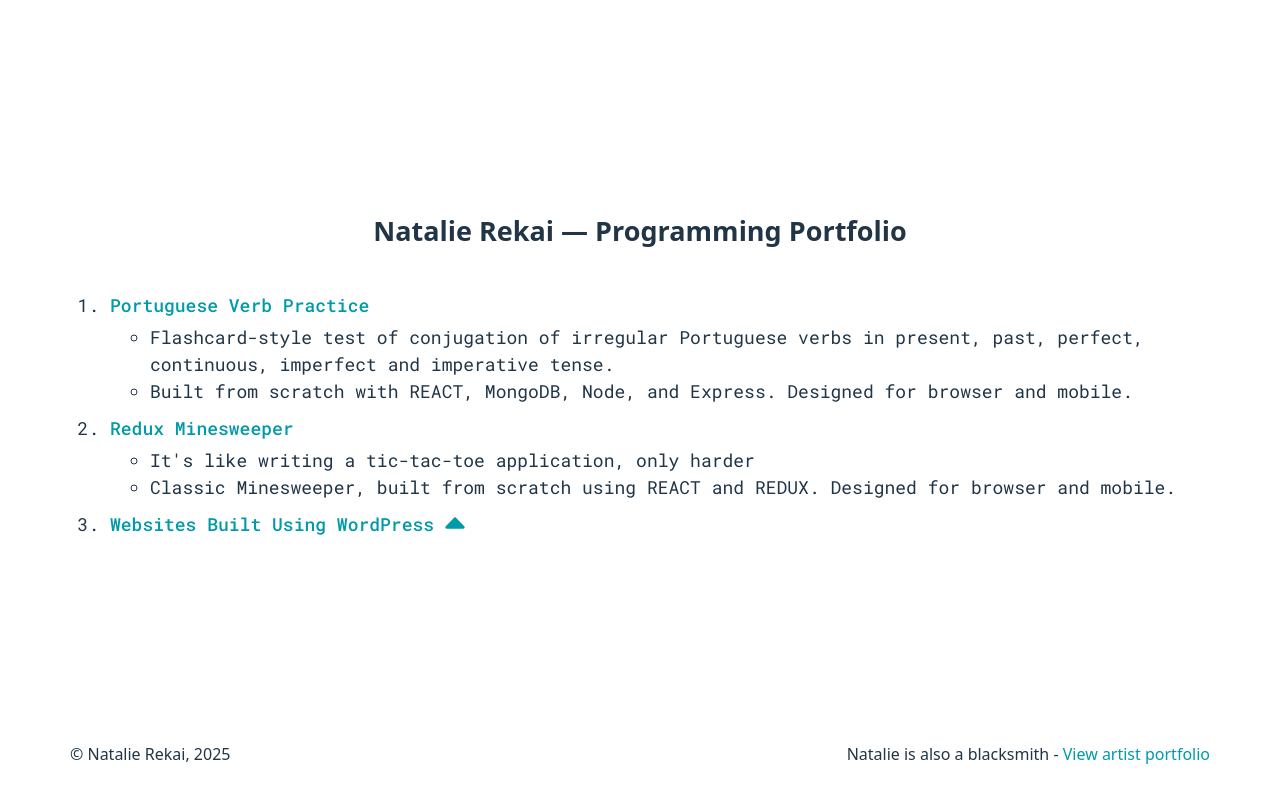
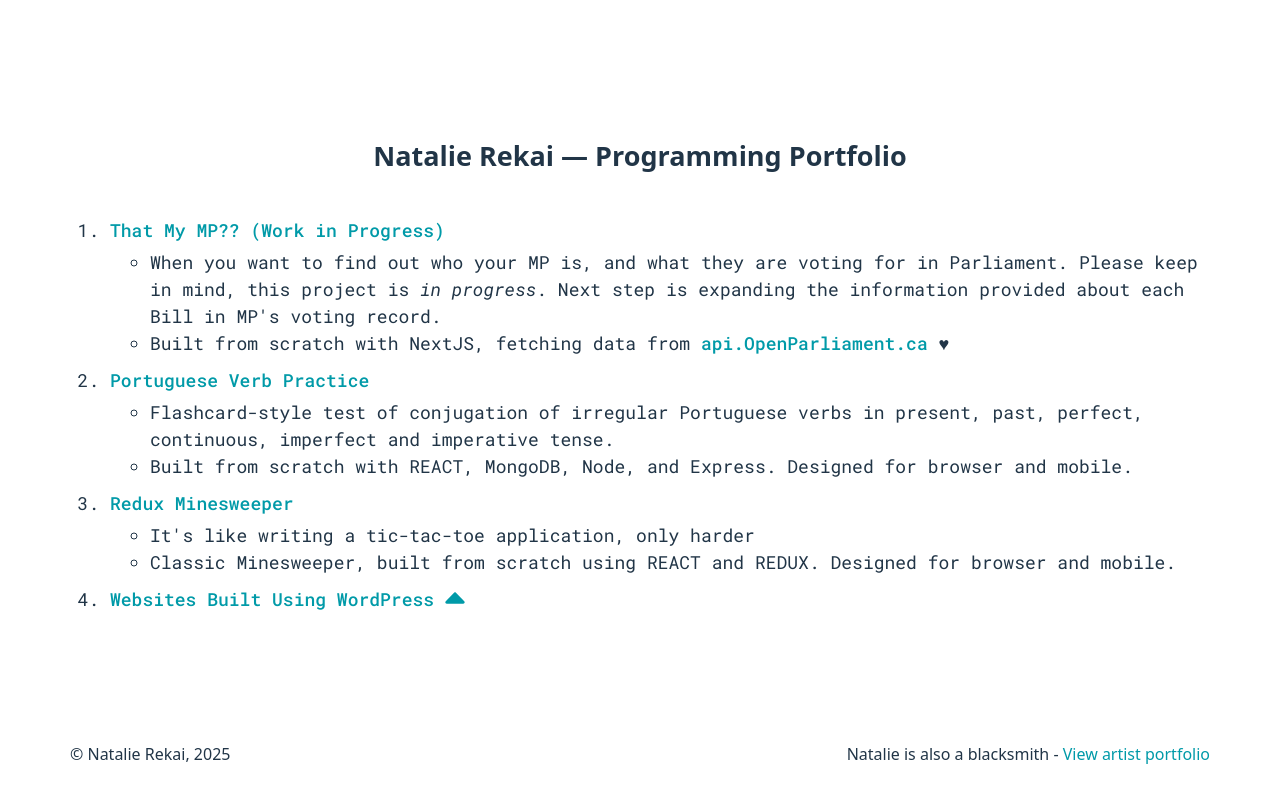
Before and after one commit to arbocobra/arbocobra.github.io, a React (Vite) app: page / in a window 1280 px wide. Built offline with nearby package versions, Linux system fonts and the light colour scheme.

Commit message:
added that my mp

```diff
--- a/src/App.jsx
+++ b/src/App.jsx
@@ -23,6 +23,15 @@ const App = () => {
           <div className='body-container'>
             <h2>Natalie Rekai &mdash; Programming Portfolio</h2>
             <ol>
+               <li>
+                  <a target='_blank' href='https://verb-application-client.vercel.app/'>That My MP?? (Work in Progress)</a>
+                  <ul>
+                     <li>
+                        When you want to find out who your MP is, and what they are voting for in Parliament. Please keep in mind, this project is <em>in progress</em>. Next step is expanding the information provided about each Bill in MP's voting record.
+                     </li>
+                     <li>Built from scratch with NextJS, fetching data from <a href='https://api.openparliament.ca/' target='_blank'>api.OpenParliament.ca</a> &hearts;</li>
+                  </ul>
+               </li>
                <li>
                   <a target='_blank' href='https://verb-application-client.vercel.app/'>Portuguese Verb Practice</a>
                   <ul>
```
